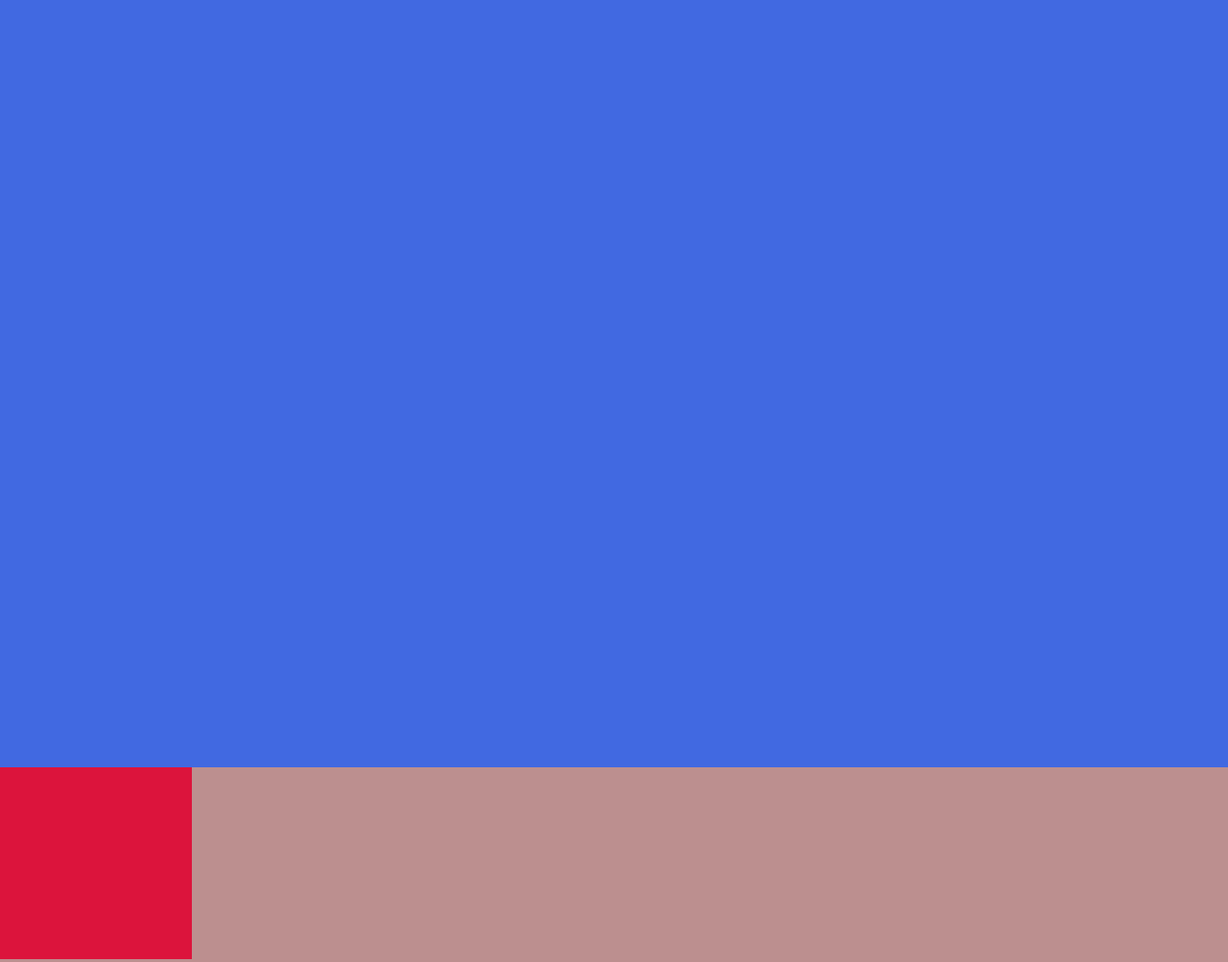
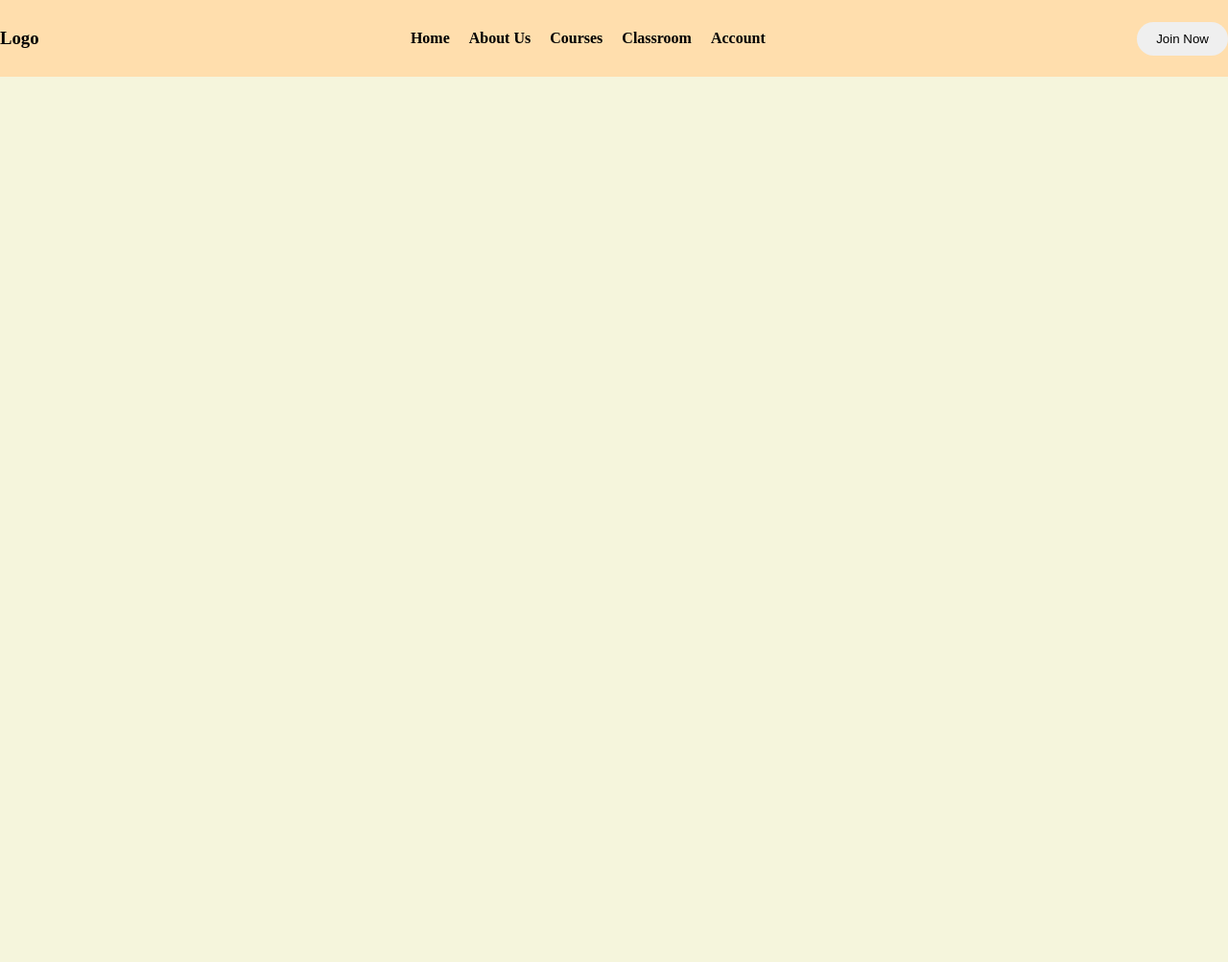
Before and after one commit to krishnalokam/sheryians_coding_school, a plain HTML site: page CSS/flex.html in a window 1280 px wide. Shown: the top 1003 px of the page at 96% size. After the commit the page ends 800 px from the top, so only its background shows below. Drawn offline with Linux system fonts and the light colour scheme.

Commit message:
flex navbar

```diff
--- a/CSS/flex.html
+++ b/CSS/flex.html
@@ -3,36 +3,26 @@
   <head>
     <meta charset="UTF-8" />
     <meta name="viewport" content="width=device-width, initial-scale=1.0" />
+    <title>Document</title>
     <link rel="stylesheet" href="flexstyle.css" />
-    <title>Flex Box</title>
   </head>
   <body>
-    <!-- <div id="box"></div>
-    <div id="box"></div>
-    <div id="box"></div>
-    <div id="box"></div>
-    <div id="box"></div>
-    <div id="box"></div>
-    <div id="box"></div>
-    <div id="box"></div>
-    <div id="box"></div>
-    <div id="box"></div>
-    <div id="box"></div>
-    <div id="box"></div>
-    <div id="box"></div>
-    <div id="box"></div>
-    <div id="box"></div>
-    <div id="box"></div>
-    <div id="box"></div>
-    <div id="box"></div>
-
-    <div id="parent">
-      <div id="child">1</div>
+    <!-- <div class="parent">
+      <div class="child1">1</div>
+      <div class="child2">2</div>
+      <div class="child3">3</div>
     </div> -->
 
-    <div class="page"></div>
-    <div class="page"><div id="box"></div></div>
-    <div class="page"></div>
-    <div class="page"></div>
+    <div class="nav">
+      <h3>Logo</h3>
+      <div class="part2">
+        <h4>Home</h4>
+        <h4>About Us</h4>
+        <h4>Courses</h4>
+        <h4>Classroom</h4>
+        <h4>Account</h4>
+      </div>
+      <button>Join Now</button>
+    </div>
   </body>
 </html>
--- a/CSS/flexstyle.css
+++ b/CSS/flexstyle.css
@@ -7,58 +7,61 @@ html,
 body {
   height: 100%;
   width: 100%;
-  background-color: #000;
+  background-color: beige;
 }
-/*
-body {
-  perspective: 1000px;
+/* .parent {
+  position: relative;
 }
-#box {
+.parent div {
+  position: absolute;
+  padding: 20px;
+} */
+/* .parent {
+  height: 100%;
+  width: 100%;
+  display: flex;
+  align-items: center;
+  justify-content: space-evenly;
+}
+.parent div {
+  color: #fff;
+  text-align: center;
+}
+.child1 {
+  height: 100px;
+  width: 100px;
+  background-color: crimson;
+  /* left: 0;
+}
+.child2 {
+  height: 100px;
+  width: 100px;
+  background-color: royalblue;
+  /* left: 120px;
+}
+.child3 {
   height: 100px;
   width: 100px;
   background-color: lightseagreen;
-   position: absolute;
-  top: 40%;
-  left: 40%;
-  transform: rotateX(70deg);
-  /* color: #fff;
-  border: 1px solid #fff;
+  /* left: 240px;
+} */
+
+.nav {
+  height: 80px;
+  display: flex;
+  align-items: center;
+  justify-content: space-between;
+  background-color: navajowhite;
 }
 
-#box:nth-child(2n + 1) {
-  background-color: crimson;
+.part2 {
+  display: flex;
+  gap: 20px;
+  justify-content: space-evenly;
 }
 
-#parent {
-  height: 400px;
-  width: 400px;
-  background-color: royalblue;
+button {
+  border: none;
+  padding: 10px 20px;
+  border-radius: 20px;
 }
-#child {
-  height: 50%;
-  width: 50%;
-  margin-top: 50px;
-  margin-left: 50px;
-  background-color: crimson;
-} */
-.page {
-  height: 100%;
-  width: 100%;
-  background-color: royalblue;
-}
-
-.page:nth-child(2n) {
-  background-color: rosybrown;
-}
-
-.page:nth-child(2) {
-  /* position: relative; */
-  height: 1000px;
-}
-#box {
-  height: 200px;
-  width: 200px;
-  background-color: crimson;
-  position: sticky;
-  top: 10%;
-}
```
